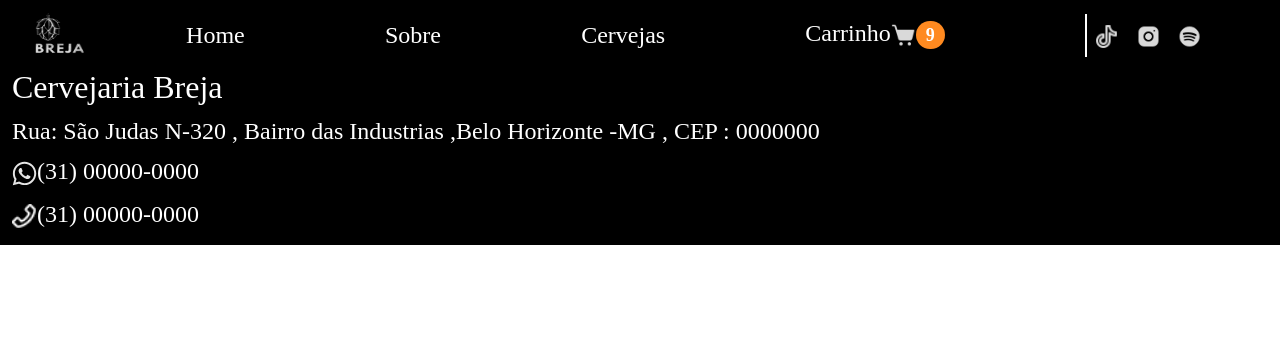
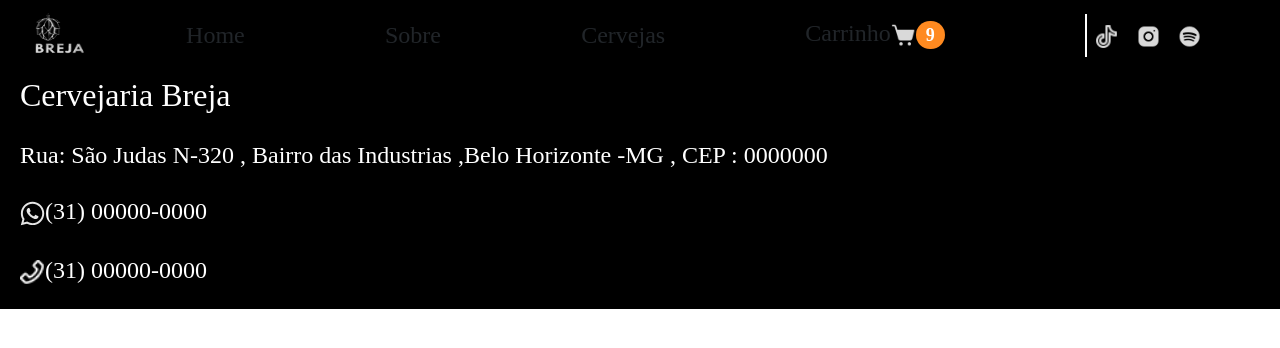
Before and after one commit to OrcFofa/HandOn5, a React (Create React App) app: page / in a window 1280 px wide. Shown: the top 348 px of the page. Built offline with nearby package versions, Linux system fonts and the light colour scheme; a web font is replaced by a local one.

Commit message:
Subindo o Footer completo + prepraração para o fetch

```diff
--- a/src/components/Footer/Footer.css
+++ b/src/components/Footer/Footer.css
@@ -12,6 +12,7 @@
     font-weight: 400;
     font-size: 3vh;
     line-height: 3vh;
+    padding: 1vh;
 }
 
 #p1{
--- a/src/components/Header/Menu.css
+++ b/src/components/Header/Menu.css
@@ -3,7 +3,6 @@
     margin: 0;
     font-family: 'Arya';
     justify-content:space-around;
-    color:#fff;
 }
 
 .menu{
@@ -14,7 +13,12 @@
     background-color: black;
 }
 
-.links:hover{
+.path{
+    color: #fff;
+    text-decoration: none;
+}
+
+.path:hover{
     color: #FF8A20;
 }
 
--- a/src/components/Header/Menu.js
+++ b/src/components/Header/Menu.js
@@ -15,7 +15,7 @@
 
 function Menu ()  {
     return (
-      <Container className="menu" fluid>
+      <Container className="menu" fluid xs={1} md={5} lg={6}>
         <Row>
         <Navbar>
           <Navbar.Brand href="#home">
@@ -23,10 +23,10 @@
           </Navbar.Brand>
 
           <Navbar.Collapse >
-            <Nav.Link className="links" href="#links">Home</Nav.Link>
-            <Nav.Link className="links" href="#link">Sobre</Nav.Link>
-            <Nav.Link className="links" href="#link2">Cervejas </Nav.Link>
-            <Nav.Link className="links" href="../../pages/Cart">Carrinho<img src={cart} width="25" height="25" alt="Imagem do carrinho de compras"/><Badge id="badgenav" bg="">9</Badge></Nav.Link>
+            <Nav.Link className="path" href="#links">Home</Nav.Link>
+            <Nav.Link className="path" href="#link">Sobre</Nav.Link>
+            <Nav.Link className="path" href="#link2">Cervejas </Nav.Link>
+            <Nav.Link className="path" href="../../pages/Cart">Carrinho<img src={cart} width="25" height="25" alt="Imagem do carrinho de compras"/><Badge id="badgenav" bg="">9</Badge></Nav.Link>
 
             <Nav>
             <Nav.Link id="barrier" className="icones" href="#link4"><img src={tiktok} width="25" height="25" alt="Logo do TikTok"/></Nav.Link>
```
